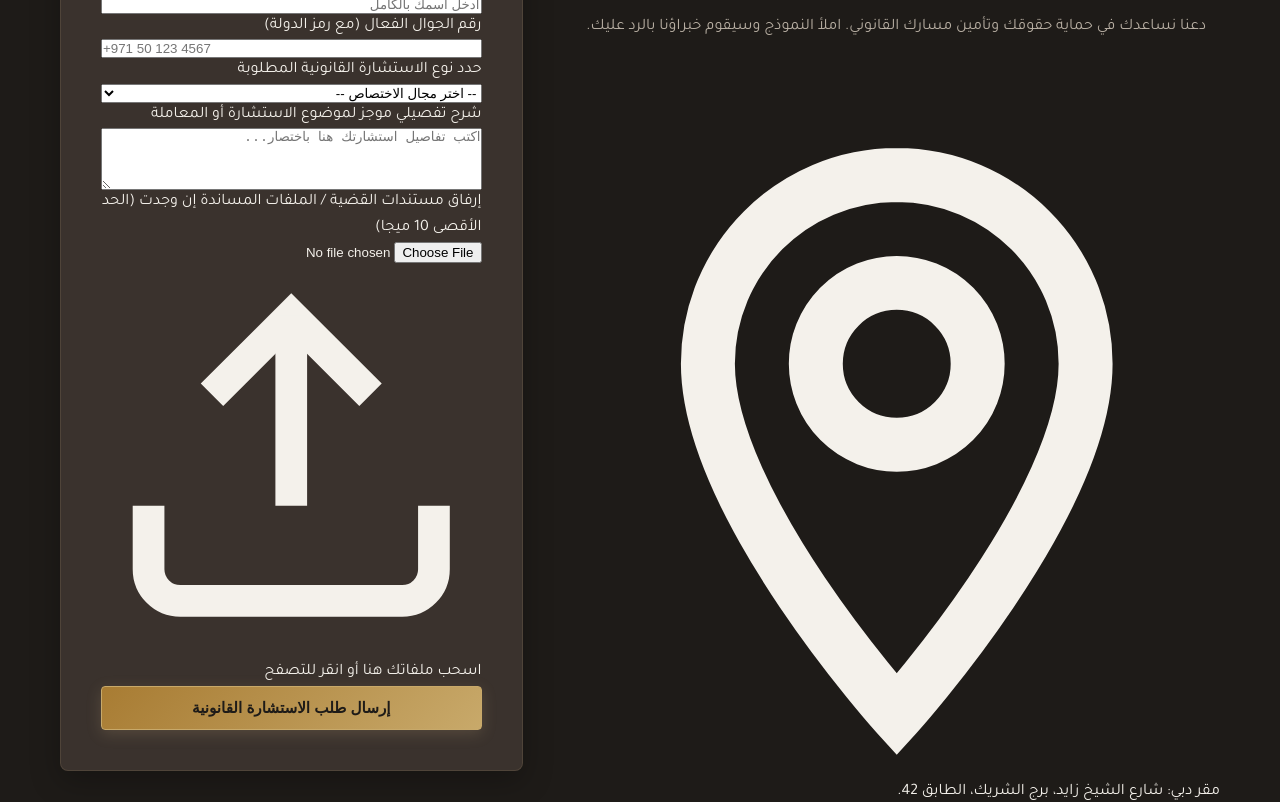
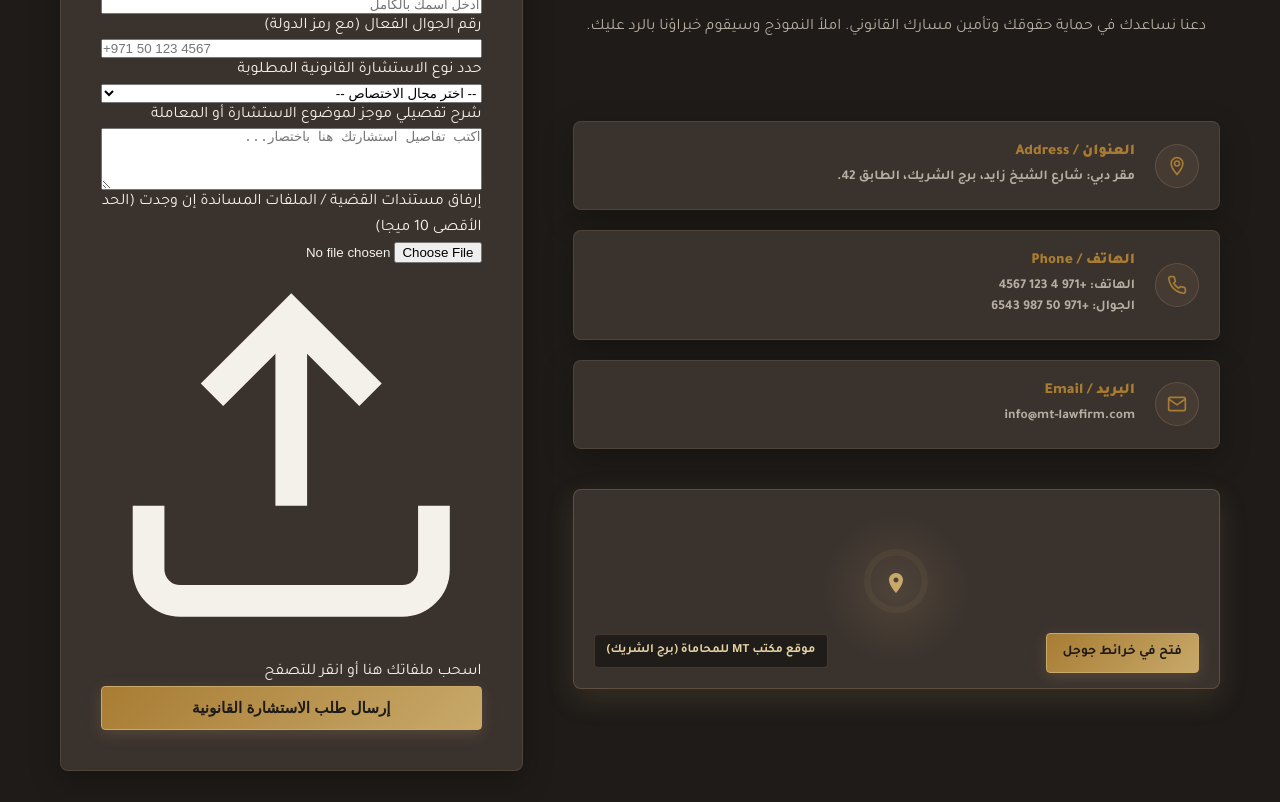
Before and after one commit to Fathy-Ahmed/MT-Law-Firm-website, a React (Vite) app: page / in a window 1280 px wide. Shown: the part 5300-6102 px from the top of the page. Built offline with nearby package versions, Linux system fonts and the light colour scheme; a web font is replaced by a local one.

Commit message:
fix: restore original class names to contact details list and map block to fix layout layout bug

```diff
--- a/src/pages/Home.jsx
+++ b/src/pages/Home.jsx
@@ -396,43 +396,47 @@ export default function Home() {
               <h2 className="section-title text-white">{t('contactTitle')}</h2>
               <p className="section-subtitle">{t('contactDesc')}</p>
 
-              <div className="contact-info-list">
-                <div className="info-item">
-                  <div className="info-icon">
-                    <svg viewBox="0 0 24 24" fill="none" stroke="currentColor" strokeWidth="2"><path d="M12 2C8.13 2 5 5.13 5 9c0 5.25 7 13 7 13s7-7.75 7-13c0-3.87-3.13-7-7-7z"/><circle cx="12" cy="9" r="3"/></svg>
+              <div className="info-cards-list">
+                <div className="info-card-item">
+                  <div className="card-icon">
+                    <svg viewBox="0 0 24 24" fill="none" stroke="currentColor" strokeWidth="2" width="20" height="20"><path d="M12 2C8.13 2 5 5.13 5 9c0 5.25 7 13 7 13s7-7.75 7-13c0-3.87-3.13-7-7-7z"/><circle cx="12" cy="9" r="3"/></svg>
                   </div>
-                  <div className="info-text">
+                  <div className="card-text">
+                    <h4>العنوان / Address</h4>
                     <p>{t('mapAddress')}</p>
                   </div>
                 </div>
-                <div className="info-item">
-                  <div className="info-icon">
-                    <svg viewBox="0 0 24 24" fill="none" stroke="currentColor" strokeWidth="2"><path d="M22 16.92v3a2 2 0 0 1-2.18 2 19.79 19.79 0 0 1-8.63-3.07 19.5 19.5 0 0 1-6-6 19.79 19.79 0 0 1-3.07-8.67A2 2 0 0 1 4.11 2h3a2 2 0 0 1 2 1.72 12.84 12.84 0 0 0 .7 2.81 2 2 0 0 1-.45 2.11L8.09 9.91a16 16 0 0 0 6 6l1.27-1.27a2 2 0 0 1 2.11-.45 12.84 12.84 0 0 0 2.81.7A2 2 0 0 1 22 16.92z"/></svg>
+                <div className="info-card-item">
+                  <div className="card-icon">
+                    <svg viewBox="0 0 24 24" fill="none" stroke="currentColor" strokeWidth="2" width="20" height="20"><path d="M22 16.92v3a2 2 0 0 1-2.18 2 19.79 19.79 0 0 1-8.63-3.07 19.5 19.5 0 0 1-6-6 19.79 19.79 0 0 1-3.07-8.67A2 2 0 0 1 4.11 2h3a2 2 0 0 1 2 1.72 12.84 12.84 0 0 0 .7 2.81 2 2 0 0 1-.45 2.11L8.09 9.91a16 16 0 0 0 6 6l1.27-1.27a2 2 0 0 1 2.11-.45 12.84 12.84 0 0 0 2.81.7A2 2 0 0 1 22 16.92z"/></svg>
                   </div>
-                  <div className="info-text">
+                  <div className="card-text">
+                    <h4>الهاتف / Phone</h4>
                     <p><span>{t('mapPhoneLabel')}</span> <a href="tel:+97141234567">+971 4 123 4567</a></p>
                     <p><span>{t('mapMobileLabel')}</span> <a href="tel:+971509876543">+971 50 987 6543</a></p>
                   </div>
                 </div>
-                <div className="info-item">
-                  <div className="info-icon">
-                    <svg viewBox="0 0 24 24" fill="none" stroke="currentColor" strokeWidth="2"><path d="M4 4h16c1.1 0 2 .9 2 2v12c0 1.1-.9 2-2 2H4c-1.1 0-2-.9-2-2V6c0-1.1.9-2 2-2z"/><polyline points="22,6 12,13 2,6"/></svg>
+                <div className="info-card-item">
+                  <div className="card-icon">
+                    <svg viewBox="0 0 24 24" fill="none" stroke="currentColor" strokeWidth="2" width="20" height="20"><path d="M4 4h16c1.1 0 2 .9 2 2v12c0 1.1-.9 2-2 2H4c-1.1 0-2-.9-2-2V6c0-1.1.9-2 2-2z"/><polyline points="22,6 12,13 2,6"/></svg>
                   </div>
-                  <div className="info-text">
-                    <p><span>{t('mapEmailLabel')}</span> <a href="mailto:info@mt-lawfirm.com">info@mt-lawfirm.com</a></p>
+                  <div className="card-text">
+                    <h4>البريد / Email</h4>
+                    <p><a href="mailto:info@mt-lawfirm.com">info@mt-lawfirm.com</a></p>
                   </div>
                 </div>
               </div>
 
               {/* Map block */}
-              <div className="contact-map-wrapper">
-                <div className="map-placeholder">
-                  <svg className="map-grid-bg" viewBox="0 0 400 150">
+              <div className="map-wrapper-box">
+                <div className="map-luxury-placeholder">
+                  <div className="map-glow"></div>
+                  <svg className="map-bg-grid" viewBox="0 0 400 150">
                     <path d="M 50 0 L 50 150 M 100 0 L 100 150 M 150 0 L 150 150 M 200 0 L 200 150 M 250 0 L 250 150" />
                   </svg>
                   <div className="map-marker-pin">
                     <div className="pulse-ring"></div>
-                    <svg viewBox="0 0 24 24" fill="#C8A97E" width="24"><path d="M12 2C8.13 2 5 5.13 5 9c0 5.25 7 13 7 13s7-7.75 7-13c0-3.87-3.13-7-7-7zm0 9.5c-1.38 0-2.5-1.12-2.5-2.5s1.12-2.5 2.5-2.5 2.5 1.12 2.5 2.5-1.12 2.5-2.5 2.5z"/></svg>
+                    <svg viewBox="0 0 24 24" fill="#C8A96A" width="24" height="24"><path d="M12 2C8.13 2 5 5.13 5 9c0 5.25 7 13 7 13s7-7.75 7-13c0-3.87-3.13-7-7-7zm0 9.5c-1.38 0-2.5-1.12-2.5-2.5s1.12-2.5 2.5-2.5 2.5 1.12 2.5 2.5-1.12 2.5-2.5 2.5z"/></svg>
                   </div>
                   <span className="map-label">{t('mapTitle')}</span>
                   <a href="https://maps.google.com" target="_blank" rel="noopener noreferrer" className="btn btn-gold btn-sm map-direction-btn">{t('mapBtn')}</a>
```
